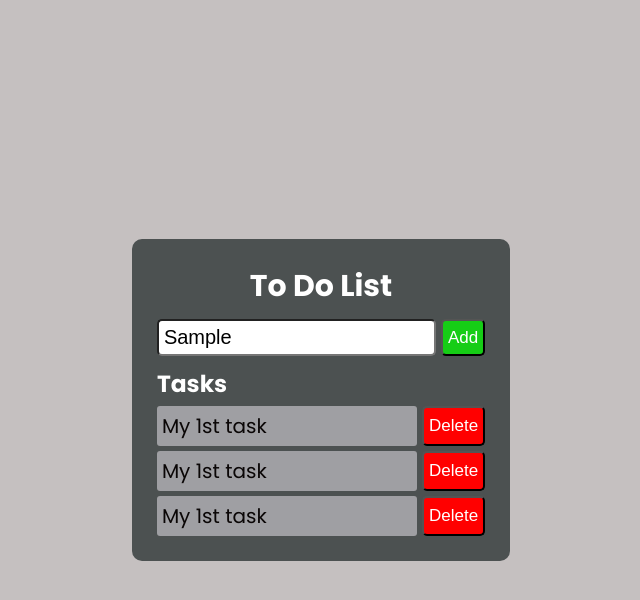
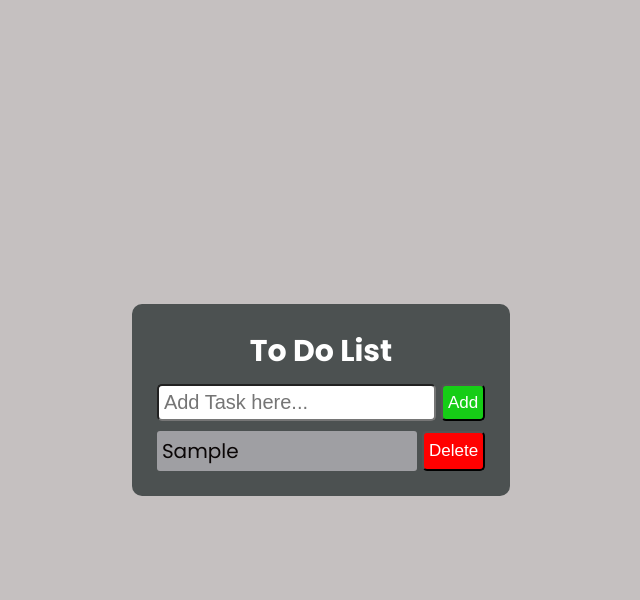
Before and after one commit to codewithsathwik/todolist, a plain HTML site: page index.html in a window 1280 px wide. Both pictures are taken after typing "Sample" into the empty fields and a click on the button "Add". Shown: the whole page, without its empty margins (319-959 px from the left). Drawn offline with Linux system fonts and the light colour scheme.

Commit message:
added new files

```diff
--- a/app.js
+++ b/app.js
@@ -0,0 +1,40 @@
+document.addEventListener("DOMContentLoaded", () => {
+    let addBtn = document.querySelector(".add-task .btn");
+    let delBtn = document.querySelector(".task button");
+    let addTo = document.querySelector(".task-list");
+    let TaskArray = JSON.parse(localStorage.getItem("tasks")) || [];
+
+    TaskArray.forEach(task => {
+        renderFromLocalSTorage(task);
+    });
+
+    addBtn.addEventListener("click", function () {
+        let newTask = document.querySelector(".add-task input").value.trim();
+        if (newTask === "")
+            return;
+        const taskObj = {
+            id: Date.now(),
+            text: newTask,
+            isCompleted: false,
+        };
+        TaskArray.push(taskObj);
+        saveToLocalStorage();
+        renderFromLocalSTorage(taskObj);
+        document.querySelector(".add-task input").value = "";
+    })
+
+
+    function saveToLocalStorage() {
+        localStorage.setItem("tasks", JSON.stringify(TaskArray));
+    }
+
+
+    function renderFromLocalSTorage(task) {
+        const li = document.createElement("li");
+        li.setAttribute('data-id',task.id);
+        li.innerHTML = `<p>${task.text}</p>
+                <button class="btn btn-del">Delete</button>`;
+        li.classList.add("task");
+        addTo.append(li);
+    }
+})
--- a/index.html
+++ b/index.html
@@ -12,24 +12,13 @@
     <div class="container">
         <h2>To Do List</h2>
         <div class="add-task">
-            <input type="text" name="" id="add-search-bar">
+            <input type="text" name="" id="add-search-bar" placeholder="Add Task here...">
             <button class="btn">Add</button>
         </div>
-        <div class="task-list ">
-            <h3>Tasks</h3>
-            <div class="task ">
-                <p>My 1st task</p>
-                <button class="btn btn-del">Delete</button>
-            </div>
-            <div class="task">
-                <p>My 1st task</p>
-                <button class="btn btn-del">Delete</button>
-            </div>
-            <div class="task">
-                <p>My 1st task</p>
-                <button class="btn btn-del">Delete</button>
-            </div>
-        </div>
+        <h3 id="task-head">Tasks</h3>
+        <ul class="task-list">
+
+        </ul>
     </div>
     <script src="app.js"></script>
 </body>
--- a/style.css
+++ b/style.css
@@ -18,7 +18,7 @@ body{
     font-family: "poppins",sans-serif;
 }
 .container{
-    max-width: fit-content;
+    max-width: 400px;
     height: fit-content;
     background-color: rgb(76, 81, 81);
     padding: 25px;
@@ -32,12 +32,13 @@ body{
     height: auto;
     /* background-color: azure; */
     justify-content: space-between;
-    gap: 5px
-    ;
+    gap: 5px;
 }
+
 .task p{
     width: 80%;
     height: auto;
+    overflow: visible;
     background-color: rgb(159, 159, 163);
     border-radius: 3px;
     padding: 5px;
@@ -76,3 +77,6 @@ body{
 h2{
     text-align: center;
 }
+#task-head{
+    display: none;
+}
```
